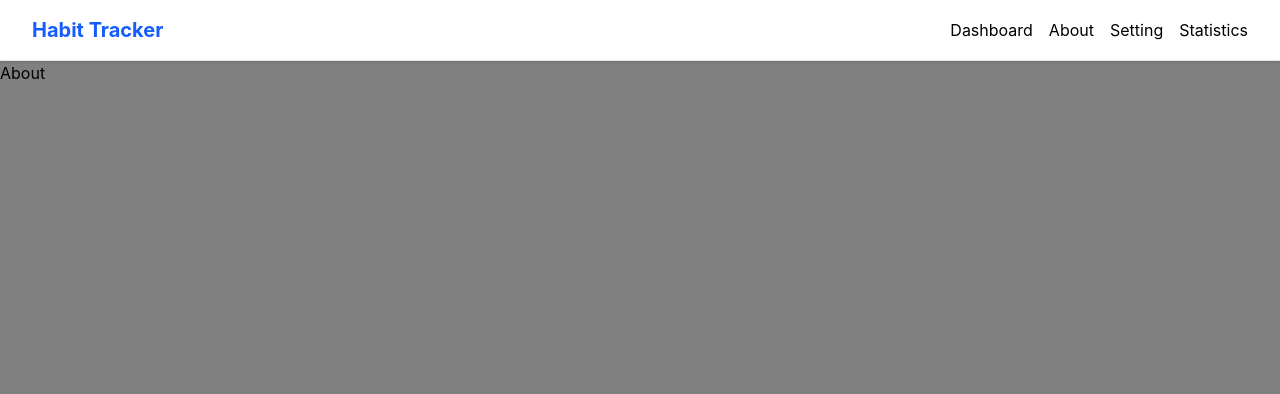
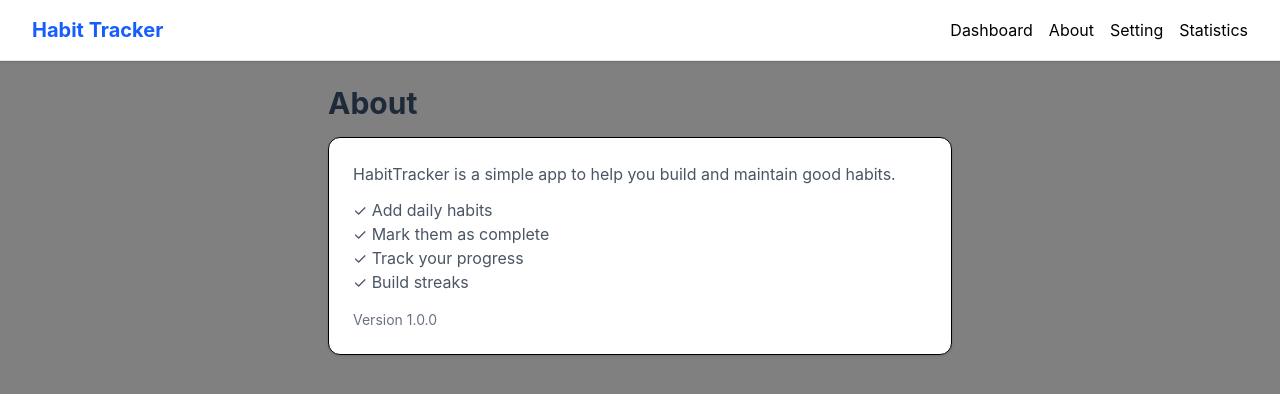
Before and after one commit to surajbhavake/React-Project, a React (Vite) app in the folder HabitTrackerWithRedux/: page /about in a window 1280 px wide. Shown: the top 394 px of the page. Built offline with nearby package versions, Linux system fonts and the light colour scheme.

Commit message:
frontend side is done now moving to backend

```diff
--- a/HabitTrackerWithRedux/src/App.jsx
+++ b/HabitTrackerWithRedux/src/App.jsx
@@ -78,9 +78,9 @@ function App() {
   // }
 
 
-  useEffect(()=>{
-    localStorage.setItem('habits',JSON.stringify(habits))
-  },[habits])
+  // useEffect(()=>{
+  //   localStorage.setItem('habits',JSON.stringify(habits))
+  // },[habits])
 
   // function StoreData(){
   //   localStorage.setItem('habits',JSON.stringify(habits))
--- a/HabitTrackerWithRedux/src/pages/About.jsx
+++ b/HabitTrackerWithRedux/src/pages/About.jsx
@@ -1,11 +1,25 @@
-import React from 'react'
+// src/pages/About.jsx
+import React from 'react';
 
-function About() {
+export default function About() {
   return (
-    <div>
-      <h1>About</h1>
+    <div className="p-6 max-w-2xl mx-auto">
+      <h1 className="text-3xl font-bold text-gray-800 mb-4">About</h1>
+
+      <div className="bg-white rounded-xl shadow-sm border p-6">
+        <p className="text-gray-600 mb-3">
+          HabitTracker is a simple app to help you build and maintain good habits.
+        </p>
+        <p className="text-gray-600 mb-3">
+          ✓ Add daily habits<br/>
+          ✓ Mark them as complete<br/>
+          ✓ Track your progress<br/>
+          ✓ Build streaks
+        </p>
+        <p className="text-gray-500 text-sm mt-4">
+          Version 1.0.0
+        </p>
+      </div>
     </div>
-  )
+  );
 }
-
-export default About
--- a/HabitTrackerWithRedux/src/pages/Dashboard.jsx
+++ b/HabitTrackerWithRedux/src/pages/Dashboard.jsx
@@ -1,4 +1,4 @@
-import React, { useState } from 'react'
+import React, { useEffect, useState } from 'react'
 import HabitForm from '../components/HabitForm'
 import HabitCard from '../components/HabitCard'
 import ProgressCard from '../components/ProgressCard'
@@ -19,9 +19,18 @@ function Dashboard() {
 
 
 
+
   const dispatch = useDispatch()
   const habits = useSelector((state)=>state.habits.habits)
   const completedCount = useSelector(CompletedCount)
+
+
+
+
+  useEffect(()=>{
+    localStorage.setItem('habits',JSON.stringify(habits))
+  },[habits])
+
 
   let displayHabits = habits
   if(filter === 'completed'){
--- a/HabitTrackerWithRedux/src/pages/Settings.jsx
+++ b/HabitTrackerWithRedux/src/pages/Settings.jsx
@@ -1,11 +1,11 @@
-import React from 'react'
+// src/pages/Settings.jsx
+import React from 'react';
 
-function Settings() {
+export default function Settings() {
   return (
-    <div>
-      <h1>Settings</h1>
+    <div className="p-6">
+      <h1 className="text-3xl font-bold text-gray-800">Settings</h1>
+      <p className="text-gray-600 mt-2">App settings coming soon.</p>
     </div>
-  )
+  );
 }
-
-export default Settings
--- a/HabitTrackerWithRedux/src/pages/Statistics.jsx
+++ b/HabitTrackerWithRedux/src/pages/Statistics.jsx
@@ -15,7 +15,7 @@ function Statistics() {
     <div className='p-6  max-w-2xl mx-auto'>
       <h1  className='text-3xl font-bold text-gray-800 mb-6 '>Statistics</h1>
 
-      <div className="gird grid-cols-2 gap-4 mb-6">
+      <div className="grid grid-cols-2 gap-4 mb-6">
         <div className="p-4 bg-white rounded-xl shadow-sm border">
           <p className="text-3xl font-bold text-blue-600">{total}</p>
           <p className="text-gray-600">Total Habits</p>
```
